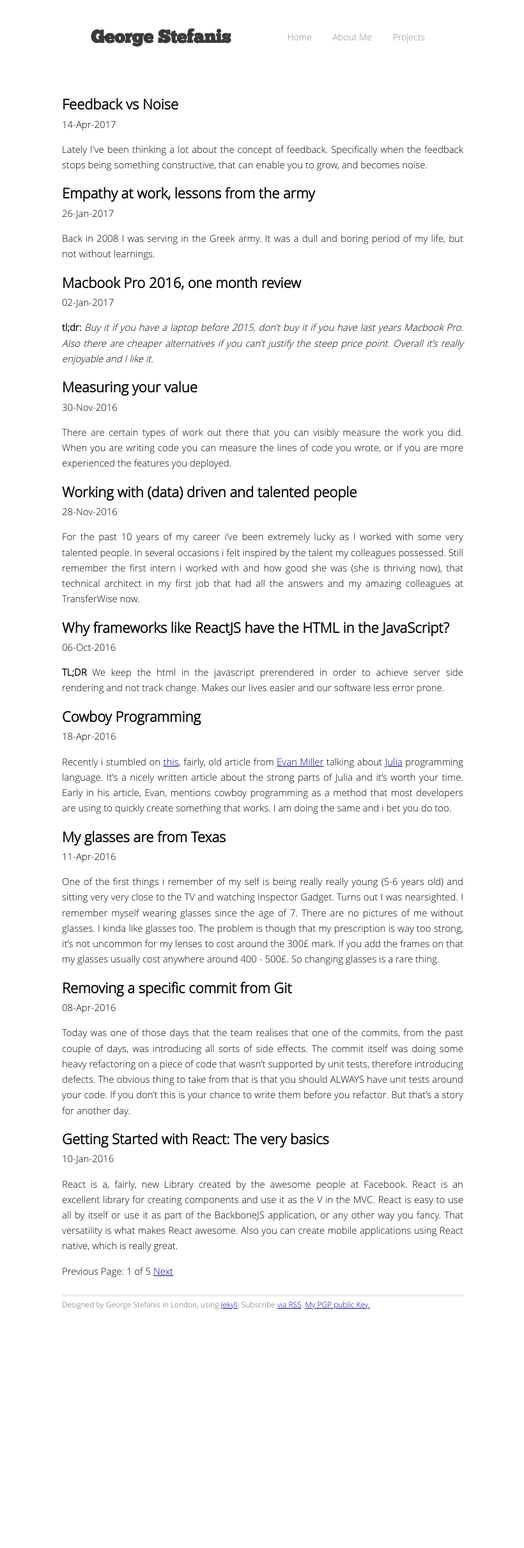
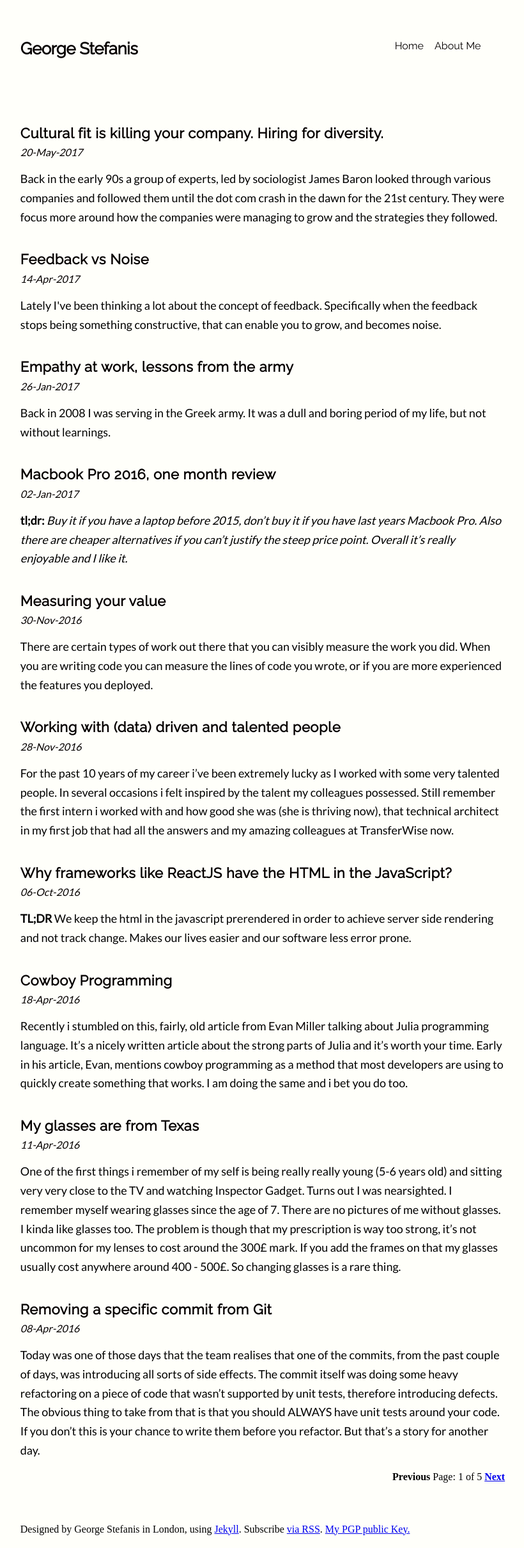
Before and after one commit to skywritergr/georgestefanis.com, a Jekyll site: the page built from index.html, in a window 1280 px wide. Shown: the whole page at 64% size, without its empty margins (229-1049 px from the left). Built offline with Jekyll 4.4.1, drawn with Linux system fonts in a browser that asks for light colours; Markdown is read by kramdown in place of the engine named in the settings; the list of posts is cut into pages by our own code; before the commit the page ends 2050 px from its top, so only the background shows below that.

Commit message:
Redoing the CSS using SASS. Making it trully responsive. Also a blog post about hiring for diversity

```diff
--- a/_config.yml
+++ b/_config.yml
@@ -9,3 +9,5 @@ url:  https://www.georgestefanis.com
 description: Thoughts and experiments
 gems: [jekyll-gist, jekyll-paginate]
 keep_files: ['.well-known/acme-challenge']
+sass:
+  style: compressed
--- a/_layouts/default.html
+++ b/_layouts/default.html
@@ -1,11 +1,15 @@
 <!DOCTYPE html>
 <html>
+
 <head>
   <meta charset="utf-8">
   <meta http-equiv="X-UA-Compatible" content="IE=edge,chrome=1">
   <title>{{ page.title }}</title>
   <meta name="viewport" content="width=device-width">
   <link href='http://georgestefanis.com/feed.xml' rel='alternate' type='application/atom+xml'>
+
+  <!-- Fonts -->
+  <link href="https://fonts.googleapis.com/css?family=Raleway|Lato" rel="stylesheet">
 
   <!-- syntax highlighting CSS -->
   <link rel="stylesheet" href="/css/syntax.css">
@@ -19,31 +23,32 @@
     _gaq.push(['_trackPageview']);
 
     (function() {
-            var ga = document.createElement('script'); ga.type = 'text/javascript'; ga.async = true;
+      var ga = document.createElement('script');
+      ga.type = 'text/javascript';
+      ga.async = true;
       ga.src = ('https:' == document.location.protocol ? 'https://ssl' : 'http://www') + '.google-analytics.com/ga.js';
-            var s = document.getElementsByTagName('script')[0]; s.parentNode.insertBefore(ga, s);
+      var s = document.getElementsByTagName('script')[0];
+      s.parentNode.insertBefore(ga, s);
     })();
   </script>
 </head>
+
 <body>
-
-        <div class="site">
-          <header>
-            <h1 class="title"><a href="/">{{ site.name }}</a></h1>
-            <ul class="navigation">
+  <header class="site-width">
+    <h1><a href="/">{{ site.name }}</a></h1>
+    <ul>
       <li><a class="extra" href="/">Home</a></li>
       <li><a class="extra" href="/about">About Me</a></li>
-              <li><a class="extra" href="/projects">Projects</a></li>
     </ul>
   </header>
 
   {{ content }}
 
-          <div class="footer">
+  <div class="footer site-width">
     Designed by George Stefanis in London, using <a href="http://jekyllrb.com/">Jekyll</a>. Subscribe <a href="http://feeds.feedburner.com/GeorgeStefanis">via RSS</a>.
     <a href="/assets/gstefanis.asc">My PGP public Key.</a>
   </div>
-        </div>
 
 </body>
+
 </html>
--- /dev/null
+++ b/_posts/2017-05-20-hire-for-cultural-diversity.markdown
@@ -0,0 +1,39 @@
+---
+layout: post
+title: "Cultural fit is killing your company. Hiring for diversity."
+date: 2017-05-20
+categories: blog
+comments: true
+---
+Back in the early 90s a group of experts, led by sociologist  James Baron looked through various companies and followed them until the dot com crash in the dawn for the 21st century.  They were focus more around how the companies were managing to grow and the strategies they followed.
+
+They categorised these firms in three basic categories :
+	* Companies that hired people based on professional skills. These are people that are highly skilled on a specific field. Do you want a JavaScript developer? Hire one with 4+ years of experience. Data analyst? Someone with extensive experience etc.
+	* Companies that hired people that were superstars. These are you typical super talented people that can nail pretty much everything they get their hands on. You normally see a lot of them in Silicon Valley in big companies like Facebook, Google etc.
+	* Companies that hired based on cultural fit. These are companies that are looking for like minded people that can quickly fit in the culture of the company and move the needle forward towards a certain direction and a common goal.
+
+Then the researchers analysed the performance of the companies and how much success they had (or hadn't). It turned out that the companies that hired based on cultural fit failed less than everyone else! "Great, we are doing this. We will be successful" i hear you say. Sure, you might but before you get too happy I need to tell you what else the researchers found. The researchers found that from all the companies going, eventually, public the ones hiring for cultural fit had the worst performance. As Marshall Goldsmith said [**"What got you here won't take you there"**](https://www.amazon.co.uk/dp/B0041G68WS/)
+
+## Confirmation Bias
+What we can observe from the research mention above is a case of failure via confirmation bias. [Confirmation bias](https://en.wikipedia.org/wiki/Confirmation_bias) is the tendency to interpret new evidence as confirmation of one's existing beliefs or theories. The problem with it is that when you are surrounded by likeminded people it's hard to hear different opinions and when that happens you are really hindering creativity, originality and innovation.
+
+A great example of such a failure is Polaroid. Polaroid was founded in 1937 by Edwin Land and until the late 80s it was dominating the photography industry. Its innovations brought them to the early 90s as the industry leader. But then something terrible happened. Polaroid missed digital photography, even though they brought a CTO that suggested buying a startup with experience in digital photography. The entire company (including Edwin Land) couldn't see a future without film. They couldn't see it because everyone in the company was seeing the world the same way; because polaroid did hire for cultural fit. As a result the confirmation bias was really strong within the company. Edwin Land did leave a legacy in his company but it was so strong that in 2001 it led it to bankruptcy. Polaroid is now [a use case](http://insights.som.yale.edu/insights/what-was-polaroid-thinking) for things that can go very wrong.
+
+## Groupthink
+The above example of polaroid can also be classified as a typical example of groupthink. Groupthink is the practice of thinking or making decisions as a group, resulting typically in unchallenged, poor-quality decision-making. Yale psychologist Irvin Janis found out that it's the main reason behind colossal failures like the [bay of pigs](https://hbr.org/2013/11/how-john-f-kennedy-changed-decision-making) and the war in the Vietnam.
+
+## Fixing your culture
+So we know that confirmation bias and groupthink are two things that stem from hiring for cultural fit (among other things). it would sound natural then to try and change your blueprint. Stop hiring for cultural fit and start looking for professionals or superstars. Well, don't.  Research has found that switching blueprints doesn't just work, it's usually catastrophic. The solution lies elsewhere.
+
+A great example of how to solve/prevent that problem is companies like Google and Bridgewater. What these companies have in common is that they support and foster dissident by finding the "canaries in the goldmine" and supporting them to drive change.
+
+Bridgewater specifically is a super interesting example. They are one of the few funds to weather events like the credit crunch and forecasting the crash. Their performance is something to be jealous of. To succeed that they have a very unique culture, stemming from the founder and ex-CEO Ray Dallio. You can sum up the culture in one simple sentence of his **"Don't let loyalty stand in the way of truth and openness"**
+
+In Bridgewater employees are encouraged to speak up when they identify any problem. In fact, not talking up to a problem can get you fired. Talking behind the back of someone can get you fired too. Speaking up on the other hand can propel you up. Google has something similar where the "canaries in the goldmine" have their own group where they drive change from within the company.
+
+So fostering dissident is step one but there is another equally important step. **Stop hiring for cultural fit**.  What companies should really strive for is hiring for people that can enrich your culture. Hire people that have something to add to your culture and therefore create pluralism and cultural diversity. Let me repeat myself, don't assess cultural fit, assess cultural contribution, that's exactly what Bridgewater does.
+
+**"There is a line between a strong culture and creating a cult"** - Adam Grant
+
+P.S: This post was inspired by the awesome book Originals by Adam Grant. I can't recommend it enough.
+[Originals: How Non-conformists Change the World eBook: Adam Grant, Sheryl Sandberg: Amazon.co.uk: Kindle Store](https://www.amazon.co.uk/Originals-How-Non-conformists-Change-World-ebook/dp/B01626YWJ0)
--- a/css/main.css
+++ /dev/null
@@ -1,309 +0,0 @@
-/*****************************************************************************/
-/*
-/* Common
-/*
-/*****************************************************************************/
-
-@viewport {
-  width: device-width;
-}
-
-* {
-  margin: 0;
-  padding: 0;
-}
-
-html, body { height: 100%; }
-
-body {
-  background-color: #FFF;
-  font-size: small;
-  text-align: center;
-}
-
-/*h1, h2, h3, h4, h5, h6 {
-  font-size: 100%; }
-
-h1 { margin-bottom: 1em; }*/
-p { margin: 1em 0; }
-
-a         { color: #00a; text-decoration: underline;}
-a:hover   { color: #000; }
-
-@font-face {
-    font-family: 'chunkfiveroman';
-    src: url('../fonts/chunkfive-webfont.eot');
-    src: url('../fonts/chunkfive-webfont.eot?#iefix') format('embedded-opentype'),
-         url('../fonts/chunkfive-webfont.woff2') format('woff2'),
-         url('../fonts/chunkfive-webfont.woff') format('woff'),
-         url('../fonts/chunkfive-webfont.ttf') format('truetype'),
-         url('../fonts/chunkfive-webfont.svg#chunkfiveroman') format('svg');
-    font-weight: normal;
-    font-style: normal;
-
-}
-
-@font-face {
-    font-family: 'open_sanslight';
-    src: url('../fonts/opensans-light-webfont.eot');
-    src: url('../fonts/opensans-light-webfont.eot?#iefix') format('embedded-opentype'),
-         url('../fonts/opensans-light-webfont.woff') format('woff'),
-         url('../fonts/opensans-light-webfont.ttf') format('truetype'),
-         url('../fonts/opensans-light-webfont.svg#open_sanslight') format('svg');
-    font-weight: normal;
-    font-style: normal;
-
-}
-
-header {
-  display: block;
-  height: 100px;
-}
-
-header h1 { display:block; float:left; }
-
-header ul.navigation {
-  display:block;
-  text-align: left;
-  float: right;
-  font-family: 'open_sanslight', helvetica, sans-serif;
-  }
-  header ul.navigation li {
-    display: inline-block;
-    list-style: none;
-    margin-left: 1em;
-  }
-  header ul.navigation li:first-child { margin-left: 0; }
-  header ul.navigation li a {
-    color: #888;
-    text-decoration: none;
-    font-size: 15px;
-  }
-  header ul.navigation li a:hover { color: black; text-decoration: none; }
-  header ul.navigation li a.active { font-weight:bold; color:black; }
-
-/*****************************************************************************/
-/*
-/* Home
-/*
-/*****************************************************************************/
-
-.postTitle {
-  padding: 1% 0 1% 0;
-  color: black;
-  display: block;
-  text-decoration: none;
-  font-weight: bold;
-  font-size: 22px;
-}
-
-#about ul { list-style-type: none; }
-#projects ul { list-style-type: none; }
-#about img {margin-left: 40px; float: right; width: 30%;}
-
-/****************************************************************************/
-/* Media queries */
-/****************************************************************************/
-@media screen and (min-width: 480px) {
-  body { zoom: 0.8; }
-}
-@media screen and (min-width: 680px) {
-  body { zoom: 0.9; }
-  header { margin:0; }
-  footer { margin:5% 0; }
-}
-@media screen and (min-width: 780px) {
-  body { zoom: 1.1; background-color: #FFF; font-size: small; text-align: center; }
-}
-
-/* medium-res devices (e.g. ipad and iphone) */
-@media only screen and (max-device-width: 1024px) {
-  /* To constrain pre-formatted text to body width */
-  body { color:black; }
-  html.ios pre { overflow:scroll; }
-  html.ios pre, html.ios code, html.ios tt { font-size:0.95em; }
-  header { margin:0 60px 0 45px; }
-  header ul.navigation li a { font:inherit; font-size:14px; }
-  div.content { font-size:1.2em; }
-}
-
-/* iPhone */
-@media only screen and (max-device-width: 480px) {
-  header {
-    height: 120px;
-    margin:0 1em 0 0.8em;
-  }
-    header h1 { float:none; }
-    header ul.navigation {
-      float:none;
-      padding-left:0.1em;
-      margin-top: 5px;
-    }
-
-  h1,h2 { font-size: 160%; }
-  h3 { font-size: 130%; }
-  h4 { font-size: 115%; }
-  h5, h6 { font-size: 110%; }
-
-  pre, code, tt { font-size:11px; }
-
-  div.content { padding:3em 1em; font-size:1.1em; }
-  div.content blockquote { padding-left:2.5em; margin-left:-1em; }
-  div.content div.quotation blockquote { margin-left:0px; }
-  div.content:not(.sub) h1:first-child { font-size:210%; }
-  div.content pre {
-    margin: 0 -1em;
-    padding:1em;
-    background-color: #eee;
-    border-left: none;
-    border-top: 1px solid #ddd;
-    border-bottom: 1px solid #ddd;
-  }
-}
-
-/* medium-res devices (e.g. ipad, but not iphone) */
-@media only screen and (min-device-width: 480px) and (max-device-width: 1024px) {
-  body { zoom: 1; width:100%; font-family: 'Poly', georgia; }
-}
-
-/*****************************************************************************/
-/*
-/* Site
-/*
-/*****************************************************************************/
-
-.site {
-  font-size: 115%;
-  font-family: 'open_sanslight', Arial, sans-serif;
-  text-align: justify;
-  width: 42em;
-  margin: 3em auto 2em;
-  line-height: 1.62em;
-  font-rendering: optimizeLegibility;
-
-}
-
-header a {
-  font-weight: bold;
-  text-decoration: none;
-}
-
-blockquote {
-  border-left: red;
-  border-left-style: solid;
-  padding-left: 1%;
-}
-
-blockquote p {
-  font-weight: 600;
-}
-
-.title {
-  display: inline-block;
-  font-family: "chunkfiveroman", Arial, sans-serif;
-}
-
-.title a {
-  color: #3B3A38;
-  font-size: 28px;
-}
-
-.title a:hover {
-  color: #000;
-}
-
-header a.extra {
-  color: #aaa;
-  margin-left: 1em;
-}
-
-header a.extra:hover {
-  color: #000;
-}
-
-.meta {
-  color: #aaa;
-}
-
-.footer {
-  font-size: 80%;
-  color: #666;
-  border-top: 4px solid #eee;
-  margin-top: 2em;
-  overflow: hidden;
-}
-
-.footer .contact {
-  float: left;
-  margin-right: 3em;
-}
-
-.footer .contact a {
-  color: #8085C1;
-}
-
-.footer .rss {
-  margin-top: 1.1em;
-  margin-right: -.2em;
-  float: right;
-}
-
-.footer .rss img {
-  border: 0;
-}
-
-/*****************************************************************************/
-/*
-/* Posts
-/*
-/*****************************************************************************/
-
-/* standard */
-.post pre {
-  border: 1px solid #ddd;
-  background-color: #eef;
-  padding: 0 .4em;
-}
-
-.post ul, .post ol {
-  margin-left: 1.35em;
-  margin-bottom: 1.35em;
-}
-
-.post code {
-  border: 1px solid #ddd;
-  background-color: #eef;
-  padding: 0 .2em;
-}
-
-.post pre code {
-  border: none;
-}
-
-/* terminal */
-.post pre.terminal {
-  border: 1px solid #000;
-  background-color: #333;
-  color: #FFF;
-}
-
-.post pre.terminal code {
-  background-color: #333;
-}
-
-.image-wrapper, .image-wrapper-md {
-  text-align: center;
-}
-
-.image-wrapper img{
-  width: 100%;
-}
-
-.image-wrapper-md img{
-  width: 50%;
-}
-
-.image-wrapper .image-caption {
-  color: grey;
-  margin-top: $spacing-unit / 3;
-}
--- /dev/null
+++ b/css/main.scss
@@ -0,0 +1,219 @@
+---
+# Front matter comment to ensure Jekyll properly reads file.
+---
+$site-width: 60%;
+$base-color: #FFFFFA;
+$secondary-color: #050000;
+$third-color:#E0F3FF;
+$header-font: 'Raleway', sans-serif;
+$main-text-font: 'Lato', sans-serif;
+$line-height-size: 1.65em;
+$text-font-size: 1.125em;
+
+body {
+  display: flex;
+  flex-direction: column;
+  align-items: center;
+  background-color: $base-color;
+}
+
+h1, h2, h3, h4 {
+  color: $secondary-color;
+}
+
+header {
+  order: 1;
+  margin-bottom: 7%;
+  margin-top: 3%;
+  display: flex;
+  justify-content: space-between;
+  align-items: center;
+  flex-wrap: wrap;
+  font-family: $header-font;
+
+  h1 {
+    display: inline-block;
+    margin: 0;
+    font-size: $text-font-size + 0.5;
+    font-weight: bolder;
+    letter-spacing: -0.02em;
+
+    a,
+    a:visited {
+      text-decoration: none;
+      color: $secondary-color;
+    }
+  }
+
+  ul {
+    list-style: none;
+    padding-left: 0;
+    flex-basis: 25%;
+
+    li {
+      display: block;
+      padding-left: 9%;
+      margin-bottom: 5%;
+      float: left;
+
+      a {
+        text-decoration: none;
+        color: $secondary-color;
+      }
+
+      a:hover {
+        border-bottom: 2px solid $third-color;
+      }
+    }
+  }
+}
+
+.home {
+  order: 2;
+
+  .posts {
+    font-family: $main-text-font;
+
+    a {
+      text-decoration: none;
+      color: $secondary-color;
+    }
+
+    h2:first-child {
+      margin-top: 0;
+    }
+
+    h2 {
+      margin-bottom: 1%;
+      margin-top: 5%;
+      font-family: $header-font;
+      letter-spacing: 0.025em;
+      font-size: $text-font-size + 0.25;
+    }
+
+    p {
+      font-size: $text-font-size;
+      line-height: $line-height-size;
+    }
+
+    span {
+      font-weight: 100;
+      font-style: italic;
+      color: $secondary-color;
+    }
+  }
+
+  .pagination {
+    float: right;
+
+    .previous, .next {
+      font-weight: bold;
+    }
+  }
+}
+
+section {
+  order: 2;
+  font-family: $main-text-font;
+  font-style: normal;
+  line-height: $line-height-size;
+  text-align: justify;
+
+  h2:first-child {
+    font-weight: bolder;
+    font-style: normal;
+  }
+
+  h2 {
+    margin-top: 0;
+    margin-bottom: 0.5rem;
+  }
+
+  h2, h3, h4 {
+    font-family: $header-font;
+    font-weight: lighter;
+    font-style: italic;
+    letter-spacing: 0.025em;
+  }
+
+  p {
+    font-size: $text-font-size;
+    font-weight: 100;
+
+    a, a:visited {
+      text-decoration: none;
+      color: $secondary-color;
+      border-bottom: 2px dashed $third-color;
+    }
+  }
+
+  blockquote {
+    border-left: $third-color;
+    border-left-style: solid;
+    padding-left: 1%;
+  }
+
+  strong {
+    font-size: $text-font-size + 0.1;
+  }
+
+  img {
+    max-width: 100%;
+  }
+
+  .image-wrapper, .image-wrapper-md {
+    text-align: center;
+    color: $secondary-color;
+    font-size: medium;
+  }
+
+  .meta {
+    margin-top: 0;
+    color: $secondary-color;
+  }
+}
+
+.footer {
+  order: 4;
+  margin: 5% 0 1% 0;
+}
+
+.comments {
+  order: 3;
+}
+
+.main-about {
+  order: 2;
+  font-family: $main-text-font;
+
+  div {
+    display: block;
+    float: left;
+  }
+
+  .about{
+    img {
+      max-width: 30%;
+      margin-left: 5%;
+      float: right;
+    }
+
+    p {
+      font-size: $text-font-size;
+      float: left;
+      line-height: $line-height-size;
+      width: 65%;
+      margin: 0;
+    }
+  }
+}
+
+// Helper Classes
+.site-width {
+  width: $site-width;
+}
+
+.header-link {
+  text-decoration: none;
+
+}
--- a/index.html
+++ b/index.html
@@ -3,12 +3,12 @@ layout: default
 title: George Stefanis
 ---
 
-<div id="home">
+<div class="home site-width">
   <div class="posts">
     {% for post in paginator.posts %}
     {% unless post.categories contains 'projects' %}
-      <a class="postTitle" href="{{ post.url }}">{{ post.title }}</a>
-      <span class = "date">{{ post.date | date:"%d-%b-%Y" }}</span>
+      <h2><a class="postTitle header-link" href="{{ post.url }}">{{ post.title }}</a></h2>
+      <span>{{ post.date | date:"%d-%b-%Y" }}</span>
       <p>{{ post.excerpt }}</p>
       {% endunless %}
     {% endfor %}
```
Also changed, not shown: _layouts/post.html (+5 -4 lines), about/index.html (+6 -4 lines), projects/index.html (deleted, +0 -14 lines), 3 other files. Lines whose indentation alone changed are shown as unchanged.
